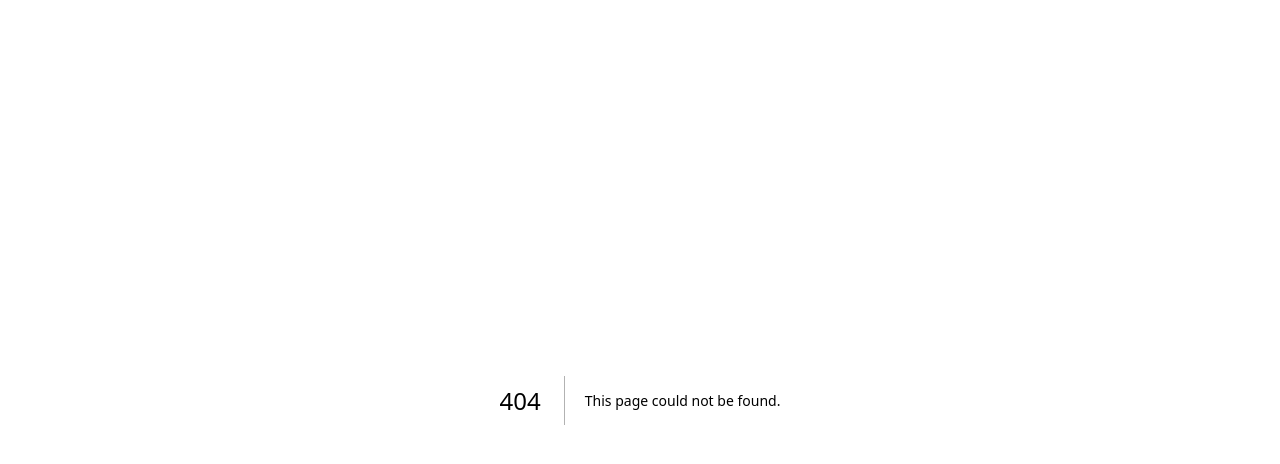
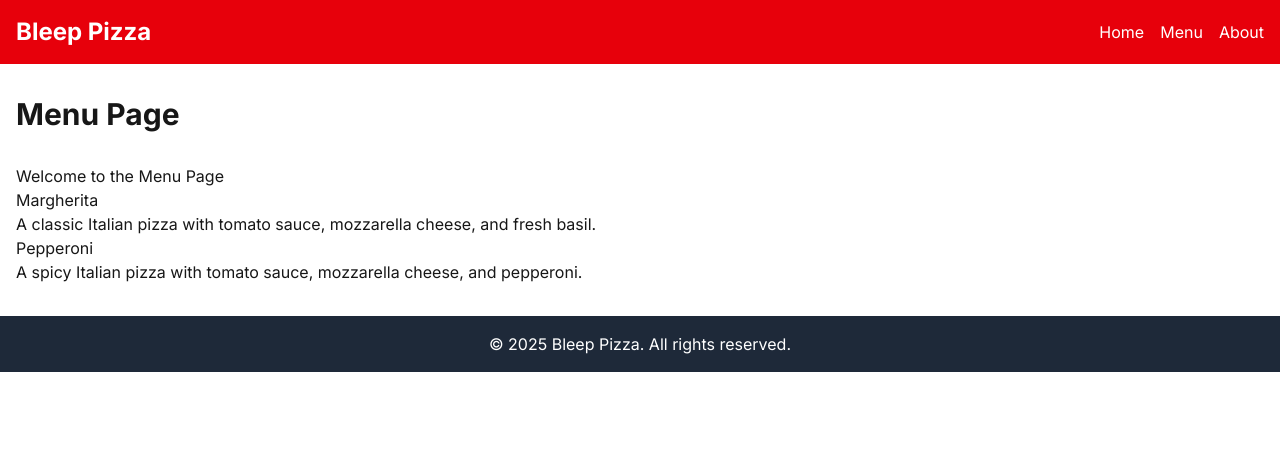
Before and after one commit to cloudstrifeffantasy/bleep-pizza, a Next.js app: page /menu in a window 1280 px wide. Before the commit this address had no page. Shown: the top 464 px of the page. Built offline with nearby package versions, Linux system fonts and the light colour scheme.

Commit message:
Adding Next.js

```diff
--- /dev/null
+++ b/src/app/about/page.js
@@ -0,0 +1,9 @@
+
+export default function AboutPage() {
+    return(
+        <main className="container mx-auto px-4">
+            <h1 className="text-3xl font-bold my-8">About Us</h1>
+            <p>Learn more about our company and our mission.</p>
+        </main>
+    )
+}
--- /dev/null
+++ b/src/app/api/menu/route.js
@@ -0,0 +1,10 @@
+import { NextResponse } from "next/server";
+
+const pizzas = [
+    { id: 1, name: "Margherita", price: 10, description: "A classic Italian pizza with tomato sauce, mozzarella cheese, and fresh basil." },
+    { id: 2, name: "Pepperoni", price: 12, description: "A spicy Italian pizza with tomato sauce, mozzarella cheese, and pepperoni." }
+]
+
+export async function GET() {
+    return NextResponse.json({pizzas});
+}
--- /dev/null
+++ b/src/app/components/AddToCartButton.js
@@ -0,0 +1,17 @@
+'use client'
+
+import { useState } from 'react'
+
+export default function AddToCartButton({pizza}) {
+    const [added, setAdded] = useState(false)
+
+    const handleClick = () => {
+        setAdded(true)
+    }
+
+    return (
+        <button onClick={handleClick}>
+            {added ? 'Added to cart' : 'Add to cart'}
+        </button>
+    )
+}
--- a/src/app/layout.js
+++ b/src/app/layout.js
@@ -1,28 +1,45 @@
-import { Geist, Geist_Mono } from "next/font/google";
+import { Inter } from "next/font/google";
 import "./globals.css";
+import Link from "next/link";
 
-const geistSans = Geist({
-  variable: "--font-geist-sans",
-  subsets: ["latin"],
-});
-
-const geistMono = Geist_Mono({
-  variable: "--font-geist-mono",
-  subsets: ["latin"],
-});
+const inter = Inter({ subsets: ["latin"] });
 
 export const metadata = {
-  title: "Create Next App",
-  description: "Generated by create next app",
+  title: "Bleep Pizza",
+  description: "Best pizza in Sacramento",
 };
 
 export default function RootLayout({ children }) {
   return (
     <html lang="en">
-      <body
-        className={`${geistSans.variable} ${geistMono.variable} antialiased`}
-      >
+      <body className={inter.className}>
+        <nav className="bg-red-600 text-white p-4">
+          <div className="container mx-auto flex justify-between items-center">
+            <Link href="/" className="text-2xl font-bold">
+              Bleep Pizza
+            </Link>
+            <div className="space-x-4">
+              <Link href="/" className="hover:text-red-200">
+                Home
+              </Link>
+              <Link href="/menu" className="hover:text-red-200">
+                Menu
+              </Link>
+              <Link href="/about" className="hover:text-red-200">
+                About
+              </Link>
+            </div>
+          </div>
+        </nav>
+
         {children}
+
+        <footer className="bg-gray-800 text-white p-4 mt-8">
+          <div className="container mx-auto text-center">
+            <p>&copy; 2025 Bleep Pizza. All rights reserved.</p>
+          </div>
+        </footer>
+
       </body>
     </html>
   );
--- /dev/null
+++ b/src/app/menu/page.js
@@ -0,0 +1,19 @@
+
+export default async function MenuPage() {
+
+    const res = await fetch("http://localhost:3000/api/menu");
+    const data = await res.json();
+
+    return (
+        <main className="container mx-auto px-4">
+            <h1 className="text-3xl font-bold my-8">Menu Page</h1>
+            <p>Welcome to the Menu Page</p>
+            {data.pizzas.map(pizza => (
+                <div key={pizza.id}>
+                    <h2>{pizza.name}</h2>
+                    <p>{pizza.description}</p>
+                </div>
+            ))}
+        </main>
+    )
+}
--- a/src/app/page.js
+++ b/src/app/page.js
@@ -1,65 +1,13 @@
-import Image from "next/image";
 
 export default function Home() {
   return (
-    <div className="flex min-h-screen items-center justify-center bg-zinc-50 font-sans dark:bg-black">
-      <main className="flex min-h-screen w-full max-w-3xl flex-col items-center justify-between py-32 px-16 bg-white dark:bg-black sm:items-start">
-        <Image
-          className="dark:invert"
-          src="/next.svg"
-          alt="Next.js logo"
-          width={100}
-          height={20}
-          priority
-        />
-        <div className="flex flex-col items-center gap-6 text-center sm:items-start sm:text-left">
-          <h1 className="max-w-xs text-3xl font-semibold leading-10 tracking-tight text-black dark:text-zinc-50">
-            To get started, edit the page.js file.
-          </h1>
-          <p className="max-w-md text-lg leading-8 text-zinc-600 dark:text-zinc-400">
-            Looking for a starting point or more instructions? Head over to{" "}
-            <a
-              href="https://vercel.com/templates?framework=next.js&utm_source=create-next-app&utm_medium=appdir-template-tw&utm_campaign=create-next-app"
-              className="font-medium text-zinc-950 dark:text-zinc-50"
-            >
-              Templates
-            </a>{" "}
-            or the{" "}
-            <a
-              href="https://nextjs.org/learn?utm_source=create-next-app&utm_medium=appdir-template-tw&utm_campaign=create-next-app"
-              className="font-medium text-zinc-950 dark:text-zinc-50"
-            >
-              Learning
-            </a>{" "}
-            center.
-          </p>
-        </div>
-        <div className="flex flex-col gap-4 text-base font-medium sm:flex-row">
-          <a
-            className="flex h-12 w-full items-center justify-center gap-2 rounded-full bg-foreground px-5 text-background transition-colors hover:bg-[#383838] dark:hover:bg-[#ccc] md:w-[158px]"
-            href="https://vercel.com/new?utm_source=create-next-app&utm_medium=appdir-template-tw&utm_campaign=create-next-app"
-            target="_blank"
-            rel="noopener noreferrer"
-          >
-            <Image
-              className="dark:invert"
-              src="/vercel.svg"
-              alt="Vercel logomark"
-              width={16}
-              height={16}
-            />
-            Deploy Now
-          </a>
-          <a
-            className="flex h-12 w-full items-center justify-center rounded-full border border-solid border-black/[.08] px-5 transition-colors hover:border-transparent hover:bg-black/[.04] dark:border-white/[.145] dark:hover:bg-[#1a1a1a] md:w-[158px]"
-            href="https://nextjs.org/docs?utm_source=create-next-app&utm_medium=appdir-template-tw&utm_campaign=create-next-app"
-            target="_blank"
-            rel="noopener noreferrer"
-          >
-            Documentation
-          </a>
-        </div>
+      <main className="container mx-auto px-4">
+        <h1 className="text-4xl font-bold text-center my-8">
+          Welcome to Bleep Pizza!
+        </h1>
+        <p className="text-center text-gray-600">
+          Your favorite pizza delivery service.
+        </p>
       </main>
-    </div>
   );
 }
```
